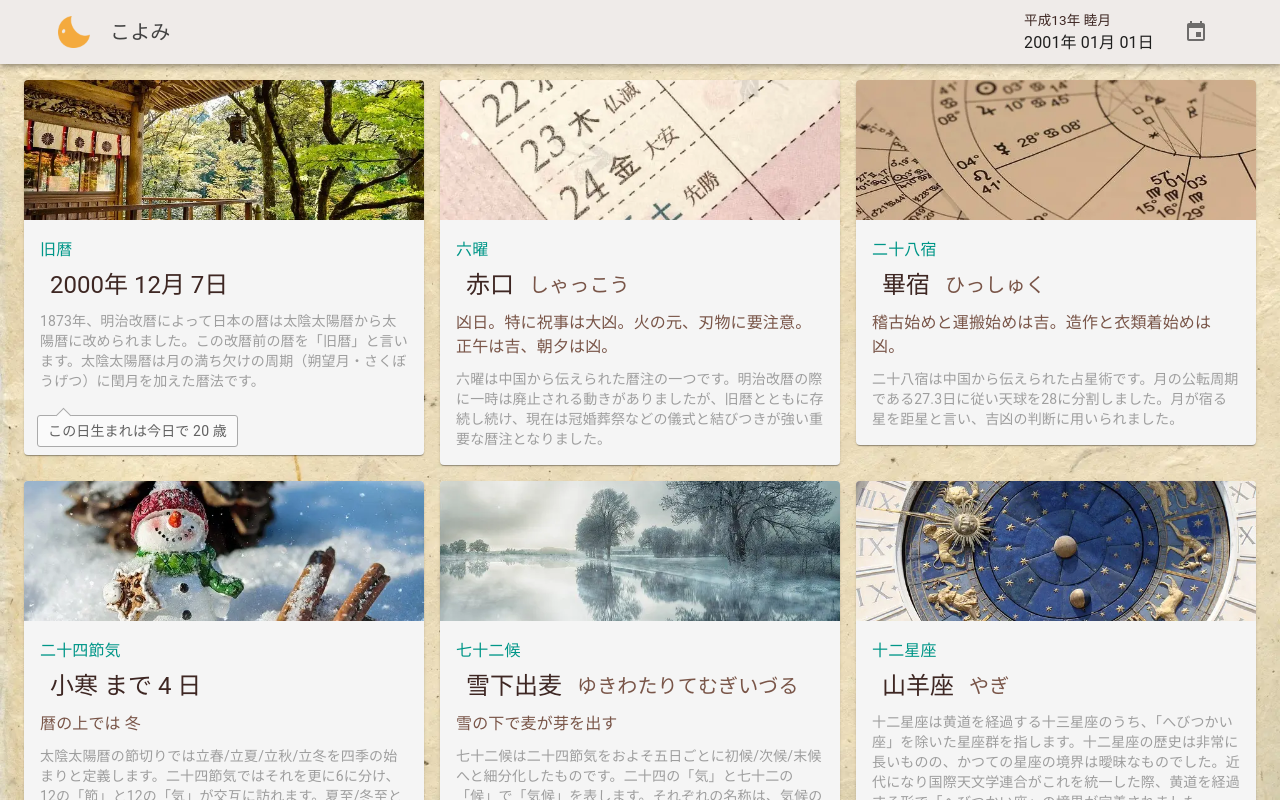
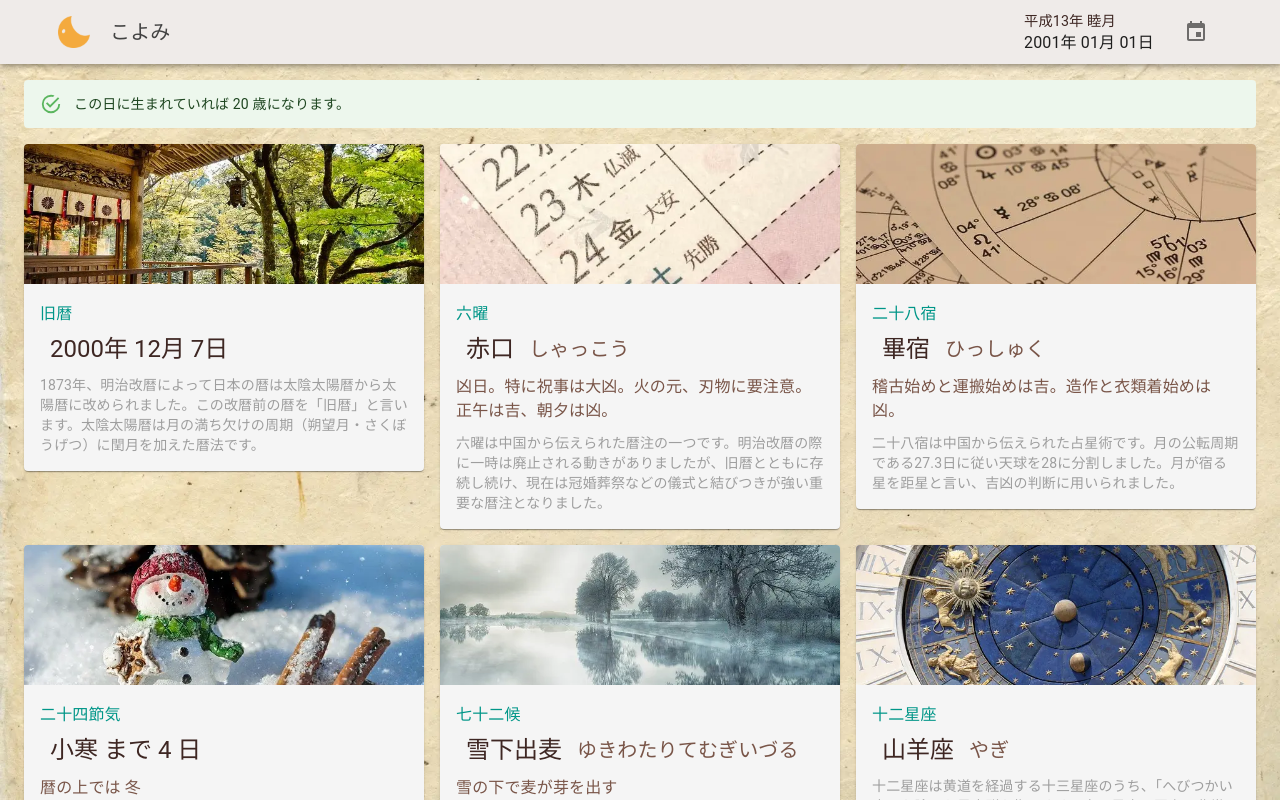
Before and after one commit to kawasawa/koyomi, a React (Create React App) app: page /1 in a window 1280 px wide. Shown: the top 800 px of the page. Built offline with nearby package versions, Linux system fonts and the light colour scheme.

Commit message:
年齢の表示方法を変更

```diff
--- a/src/components/DateCard.tsx
+++ b/src/components/DateCard.tsx
@@ -2,7 +2,6 @@ import {
   Box,
   Card,
   CardActionArea,
-  CardActions,
   CardContent,
   CardMedia,
   colors,
@@ -51,29 +50,29 @@ const useStyles = makeStyles((theme) => ({
   dateSummary2: {
     color: colors.grey[500],
   },
-  balloonText: {
-    color: colors.grey[700],
-  },
-  balloonTip: {
-    display: 'block',
-    boxSizing: 'border-box',
-    margin: '0px 0 0 5px',
-    padding: '0px 10px 5px 10px',
-    background: '#fafafa',
-    border: '1px solid #aaa',
-    borderRadius: '3px',
-  },
-  balloonTipTriangle: {
-    display: 'block',
-    width: '10px',
-    height: '10px',
-    margin: '-6px 0 0 10px',
-    background: '#fafafa',
-    borderLeft: '1px solid #aaa',
-    borderBottom: '1px solid #aaa',
-    transform: 'rotate(135deg)',
-    WebkitTransform: 'rotate(135deg)',
-  },
+  // balloonText: {
+  //   color: colors.grey[700],
+  // },
+  // balloonTip: {
+  //   display: 'block',
+  //   boxSizing: 'border-box',
+  //   margin: '0px 0 0 5px',
+  //   padding: '0px 10px 5px 10px',
+  //   background: '#fafafa',
+  //   border: '1px solid #aaa',
+  //   borderRadius: '3px',
+  // },
+  // balloonTipTriangle: {
+  //   display: 'block',
+  //   width: '10px',
+  //   height: '10px',
+  //   margin: '-6px 0 0 10px',
+  //   background: '#fafafa',
+  //   borderLeft: '1px solid #aaa',
+  //   borderBottom: '1px solid #aaa',
+  //   transform: 'rotate(135deg)',
+  //   WebkitTransform: 'rotate(135deg)',
+  // },
 }));
 
 export type DateCardProps = {
@@ -82,7 +81,7 @@ export type DateCardProps = {
   kana?: string;
   summary1?: string;
   summary2?: string;
-  balloon?: string;
+  // balloon?: string;
   url?: string;
   icon?: string;
   image: string;
@@ -149,7 +148,7 @@ export const DateCard = (props: DateCardProps) => {
               </Typography>
             )}
           </CardContent>
-          {props.balloon && (
+          {/* {props.balloon && (
             <CardActions>
               <Box className={classes.balloonTip}>
                 <Box className={classes.balloonTipTriangle} />
@@ -158,7 +157,7 @@ export const DateCard = (props: DateCardProps) => {
                 </Typography>
               </Box>
             </CardActions>
-          )}
+          )} */}
         </CardActionArea>
       </Card>
     </Fade>
--- a/src/components/Header.tsx
+++ b/src/components/Header.tsx
@@ -51,7 +51,7 @@ const useStyles = makeStyles((theme) => ({
   },
   datePickerTitle: {
     color: colors.brown[900],
-    fontSize: '18px',
+    fontSize: '19px',
   },
 }));
 
--- a/src/locales/ja.json
+++ b/src/locales/ja.json
@@ -19,13 +19,13 @@
   "label.eclipticCoordinate": "太陽黄経",
 
   "format.ymd": "%s年 %s月 %s日",
-  "format.age": "この日生まれは今日で %d 歳",
   "format.season4": "暦の上では %s",
   "format.season24__until": "%s まで %s 日",
 
   "message.error.date__inputFormat": "日付は yyyy-MM-dd の形式で指定してください。",
   "message.error.date__inputRange": "日付は %s から %s までの範囲で指定してください。",
   "message.warning.date__tokyoLocalTime": "1887 年以前は日本標準時採用前のため、これらの暦注は厳密には異なります。",
+  "message.info.date__age": "この日に生まれていれば %d 歳になります。",
 
   "text.lunisolarCalendar": "1873年、明治改暦によって日本の暦は太陰太陽暦から太陽暦に改められました。この改暦前の暦を「旧暦」と言います。太陰太陽暦は月の満ち欠けの周期（朔望月・さくぼうげつ）に閏月を加えた暦法です。",
   "text.rokuyo": "六曜は中国から伝えられた暦注の一つです。明治改暦の際に一時は廃止される動きがありましたが、旧暦とともに存続し続け、現在は冠婚葬祭などの儀式と結びつきが強い重要な暦注となりました。",
--- a/src/pages/Top.tsx
+++ b/src/pages/Top.tsx
@@ -108,7 +108,6 @@ export const Top = () => {
       title: t('label.lunisolarCalendar'),
       value: util.format(t('format.ymd'), calendar.year, calendar.month, calendar.day),
       summary2: t('text.lunisolarCalendar'),
-      balloon: 1 <= age ? util.format(t('format.age'), age) : undefined,
       url: 'https://eco.mtk.nao.ac.jp/koyomi/wiki/C2C0B1A2C2C0CDDBCEF1.html',
       image: JapanImage,
     },
@@ -227,8 +226,13 @@ export const Top = () => {
       <Header date={date} />
       <Container className={classes.content} maxWidth="lg">
         {date.isTokyoLocalTime() && (
-          <Alert className={classes.alert} variant="standard" severity="warning" data-testid="top__alert">
+          <Alert className={classes.alert} variant="standard" severity="error" data-testid="top__alert--tokyoLocalTime">
             {t('message.warning.date__tokyoLocalTime')}
+          </Alert>
+        )}
+        {1 <= age && (
+          <Alert className={classes.alert} variant="standard" severity="success" data-testid="top__alert--age">
+            {util.format(t('message.info.date__age'), age)}
           </Alert>
         )}
         <Grid container spacing={2} data-testid="top_contents">
```
Also changed, not shown: 2 other files (tests, documents, lock files or other folders).
